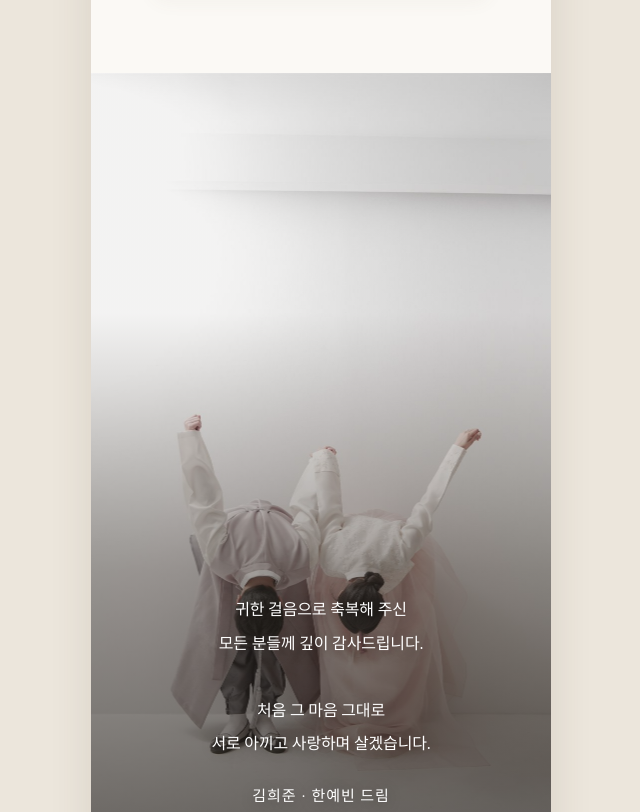
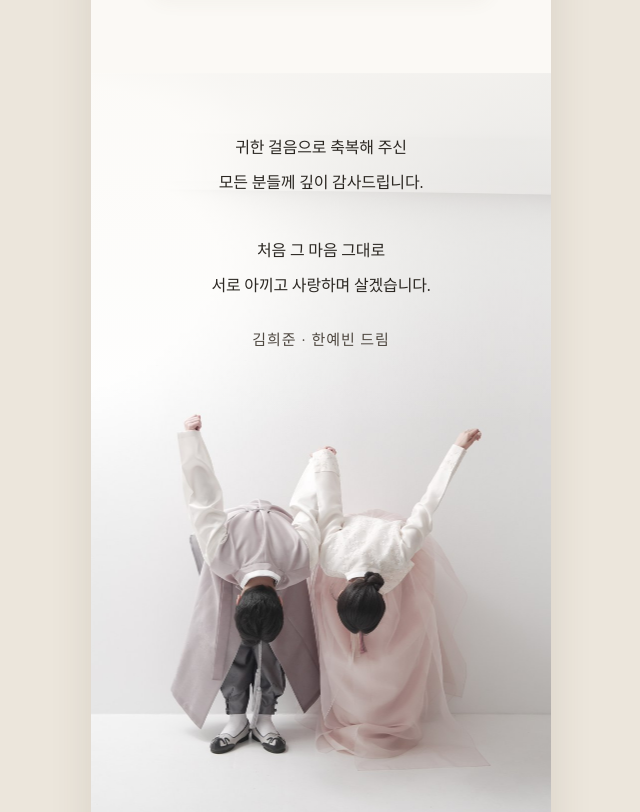
Before and after one commit to sofar716s/wedding-invitation, a plain HTML site: page index.html in a window 1280 px wide. Shown: the part 5819-6631 px from the top of the page, without its empty margins (319-959 px from the left). Drawn offline with nearby package versions, Linux system fonts and the light colour scheme; a web font is replaced by a local one.

Commit message:
마무리 인사: 텍스트 상단 배치, 진한 색상으로 가독성 개선

```diff
--- a/css/style.css
+++ b/css/style.css
@@ -330,11 +330,11 @@ button { font-family: inherit; cursor: pointer; border: none; background: none;
 /* ---------- 마지막 인사 ---------- */
 .closing { position: relative; }
 .closing__photo { position: relative; }
-.closing__photo img { width: 100%; height: 100svh; min-height: 560px; object-fit: cover; }
-.closing__scrim { position: absolute; inset: 0; background: linear-gradient(to bottom, rgba(40,32,24,.05) 30%, rgba(38,30,22,.42) 62%, rgba(30,24,18,.66) 100%); }
-.closing__text { position: absolute; left: 0; right: 0; bottom: 64px; text-align: center; color: #fff; padding: 0 30px; text-shadow: 0 2px 16px rgba(0,0,0,.3); }
-.closing__body { font-family: var(--myeong); font-size: 16px; line-height: 2.1; }
-.closing__sign { margin-top: 22px; font-family: var(--myeong); font-size: 15px; letter-spacing: .06em; }
+.closing__photo img { width: 100%; height: 100svh; min-height: 560px; object-fit: cover; object-position: 50% 100%; }
+.closing__scrim { position: absolute; inset: 0; background: linear-gradient(to bottom, rgba(251,249,245,.78) 0%, rgba(251,249,245,.35) 26%, rgba(251,249,245,0) 44%); }
+.closing__text { position: absolute; left: 0; right: 0; top: 58px; text-align: center; color: var(--ink); padding: 0 34px; }
+.closing__body { font-family: var(--serif); font-size: 16px; line-height: 2.15; color: var(--ink); }
+.closing__sign { margin-top: 24px; font-family: var(--serif); font-size: 15px; letter-spacing: .06em; color: var(--ink-soft); }
 
 /* ---------- 공유 ---------- */
 .share { background: var(--paper); text-align: center; padding: 70px 32px 90px; }
```
